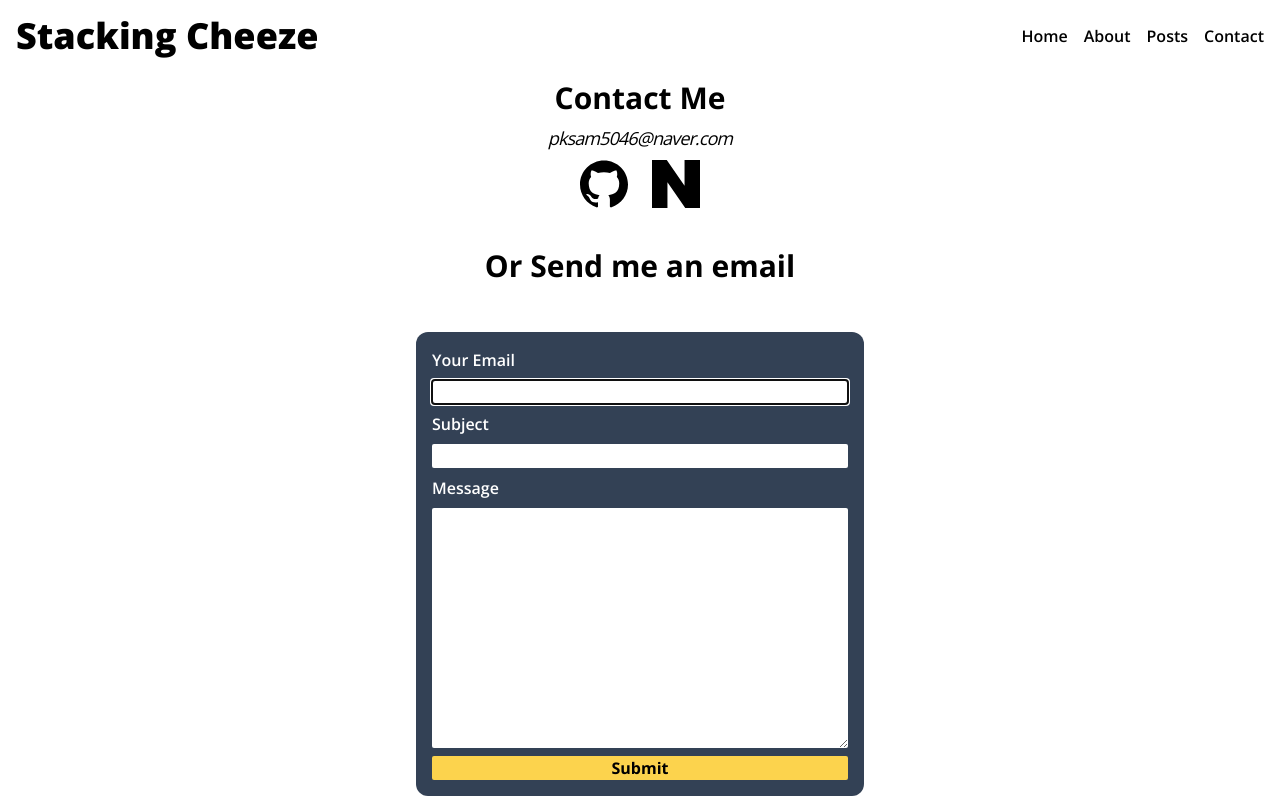
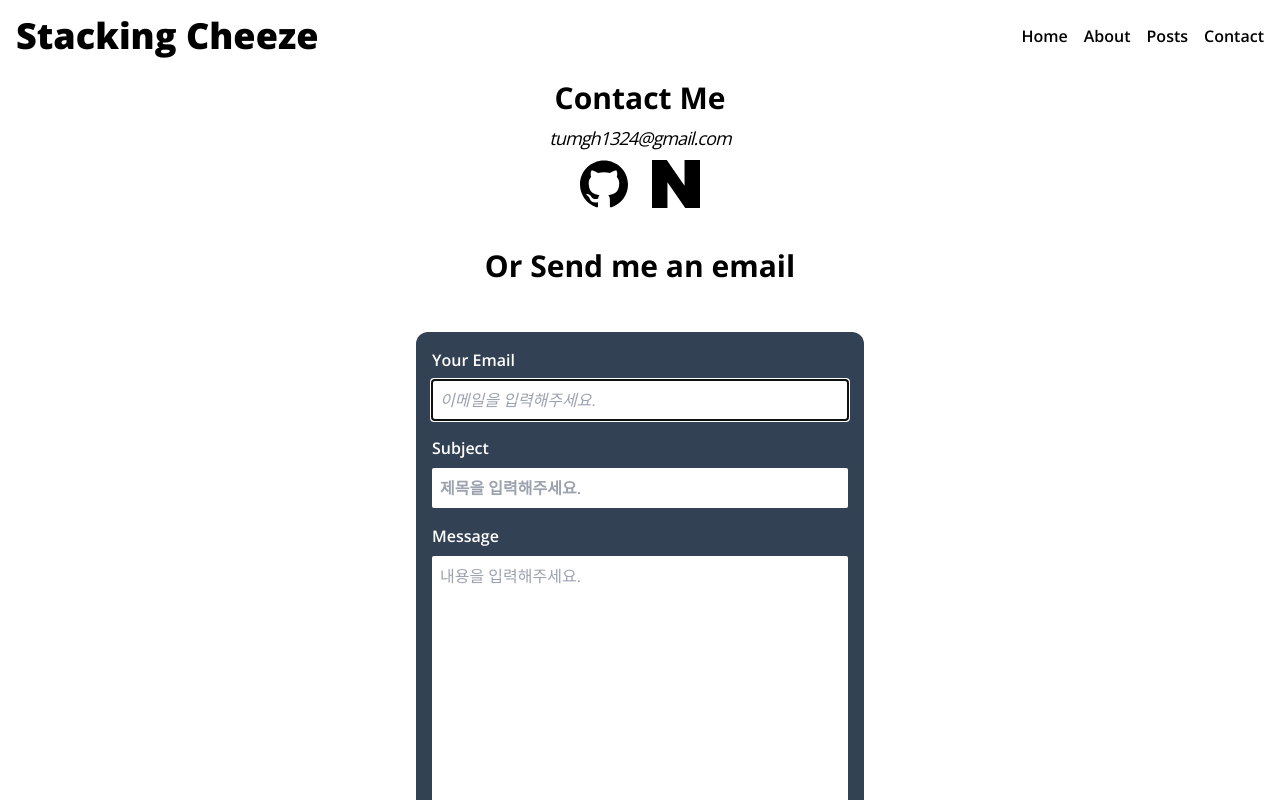
Before and after one commit to Cheeze-Man/cheeze-log-nextjs, a Next.js app: page /contact in a window 1280 px wide. Built offline with nearby package versions, Linux system fonts and the light colour scheme.

Commit message:
Feat: Contact page - 이메일 전송 기능 구현

```diff
--- a/package.json
+++ b/package.json
@@ -10,17 +10,20 @@
   },
   "dependencies": {
     "next": "13.2.4",
+    "nodemailer": "^6.9.11",
     "react": "^18",
     "react-dom": "^18",
     "react-icons": "^5.0.1",
     "react-markdown": "^9.0.1",
     "react-multi-carousel": "^2.8.4",
     "react-syntax-highlighter": "^15.5.0",
-    "remark-gfm": "^4.0.0"
+    "remark-gfm": "^4.0.0",
+    "yup": "^1.3.3"
   },
   "devDependencies": {
     "@tailwindcss/typography": "^0.5.10",
     "@types/node": "^20",
+    "@types/nodemailer": "^6.4.14",
     "@types/react": "^18",
     "@types/react-dom": "^18",
     "@types/react-syntax-highlighter": "^15.5.11",
--- /dev/null
+++ b/src/app/api/contact/route.ts
@@ -0,0 +1,39 @@
+import { sendEmail } from "@/service/email";
+import * as yup from "yup";
+
+const bodySchema = yup.object().shape({
+  from: yup.string().email().required(),
+  subject: yup.string().required(),
+  message: yup.string().required(),
+});
+
+export async function POST(req: Request) {
+  const body = await req.json();
+  if (!bodySchema.isValidSync(body)) {
+    return new Response(
+      JSON.stringify({ message: "메일 전송에 실패했습니다." }),
+      {
+        status: 400,
+      }
+    );
+  }
+  return sendEmail(body) //
+    .then(
+      () =>
+        new Response(
+          JSON.stringify({ message: "메일을 성공적으로 보냈습니다." }),
+          {
+            status: 200,
+          }
+        )
+    )
+    .catch((error) => {
+      console.error(error);
+      return new Response(
+        JSON.stringify({ message: "메일 전송에 실패했습니다." }),
+        {
+          status: 500,
+        }
+      );
+    });
+}
--- a/src/app/contact/page.tsx
+++ b/src/app/contact/page.tsx
@@ -18,7 +18,7 @@ export default function ContactPage() {
   return (
     <section className="flex flex-col items-center">
       <h2 className="text-3xl font-bold my-2">Contact Me</h2>
-      <p className="italic text-lg tracking-tighter">pksam5046@naver.com</p>
+      <p className="italic text-lg tracking-tighter">tumgh1324@gmail.com</p>
       <ul className="flex gap-6 my-2">
         {LINKS.map(({ title, icon, url }, i) => (
           <a
--- a/src/components/ContactForm.tsx
+++ b/src/components/ContactForm.tsx
@@ -1,6 +1,7 @@
 "use client";
 import { useState } from "react";
 import Banner, { BannerData } from "./Banner";
+import { sendContactEmail } from "@/service/contact";
 
 type Form = {
   from: string;
@@ -8,12 +9,14 @@ type Form = {
   message: string;
 };
 
-export default function ContactForm() {
-  const [form, setForm] = useState<Form>({
+const DEFAULT_DATA = {
   from: "",
   subject: "",
   message: "",
-  });
+};
+
+export default function ContactForm() {
+  const [form, setForm] = useState<Form>(DEFAULT_DATA);
   const [banner, setBanner] = useState<BannerData | null>(null);
 
   const handleFormChange = (
@@ -24,11 +27,19 @@ export default function ContactForm() {
   };
   const handleSubmit = (e: React.FormEvent<HTMLFormElement>) => {
     e.preventDefault();
-    console.log(form);
+    sendContactEmail(form) //
+      .then(() => {
         setBanner({ message: "이메일이 전송됐습니다.", state: "success" });
+        setForm(DEFAULT_DATA);
+      }) //
+      .catch(() => {
+        setBanner({ message: "이메일 전송에 실패했습니다.", state: "error" });
+      }) //
+      .finally(() => {
         setTimeout(() => {
           setBanner(null);
         }, 3000);
+      });
   };
 
   return (
@@ -42,12 +53,13 @@ export default function ContactForm() {
           Your Email
         </label>
         <input
-          className="rounded-sm"
+          className="text-black rounded-sm p-2 italic mb-2"
           required
           autoFocus
           type="email"
           id="from"
           name="from"
+          placeholder="이메일을 입력해주세요."
           value={form.from}
           onChange={handleFormChange}
         />
@@ -55,11 +67,12 @@ export default function ContactForm() {
           Subject
         </label>
         <input
-          className="rounded-sm"
+          className="text-black rounded-sm p-2 font-semibold mb-2"
           required
           type="text"
           id="subject"
           name="subject"
+          placeholder="제목을 입력해주세요."
           value={form.subject}
           onChange={handleFormChange}
         />
@@ -67,15 +80,16 @@ export default function ContactForm() {
           Message
         </label>
         <textarea
-          className="text-black rounded-sm"
+          className="text-black rounded-sm p-2"
           required
           rows={10}
           id="message"
           name="message"
+          placeholder="내용을 입력해주세요."
           value={form.message}
           onChange={handleFormChange}
         />
-        <button className="rounded-sm bg-amber-300 text-black font-bold hover:bg-amber-400">
+        <button className="rounded-sm bg-amber-300 text-black font-bold transition-all hover:bg-amber-400 p-2">
           Submit
         </button>
       </form>
--- a/src/components/Footer.tsx
+++ b/src/components/Footer.tsx
@@ -9,7 +9,7 @@ export default function Footer() {
             © {currentYear} All Rights Reserved.
           </p>
           <span className="sm:ml-auto sm:mt-0 mt-2 sm:w-auto w-full sm:text-left text-center text-amber-950 text-sm">
-            경기도 시흥시 신천동.
+            Siheung-daero, Siheung-si, Gyeonggi-do, Republic of Korea(🇰🇷)
           </span>
         </div>
         <div className="container mx-auto pb-4 px-5 flex flex-wrap flex-col sm:flex-row">
--- /dev/null
+++ b/src/service/contact.ts
@@ -0,0 +1,17 @@
+import { EmailData } from "./email";
+
+export async function sendContactEmail(email: EmailData) {
+  const res = await fetch("/api/contact", {
+    method: "POST",
+    body: JSON.stringify(email),
+    headers: {
+      "Content-Type": "application/json",
+    },
+  });
+
+  const data = await res.json();
+  if (!res.ok) {
+    throw new Error(data.message || "Server Request Failed");
+  }
+  return data;
+}
--- /dev/null
+++ b/src/service/email.ts
@@ -0,0 +1,33 @@
+import nodemailer from "nodemailer";
+
+export type EmailData = {
+  from: string;
+  subject: string;
+  message: string;
+};
+
+const transporter = nodemailer.createTransport({
+  host: "smtp.gmail.com",
+  port: 465,
+  secure: true,
+  auth: {
+    user: process.env.AUTH_USER,
+    pass: process.env.AUTH_PASS,
+  },
+});
+
+export async function sendEmail({ subject, from, message }: EmailData) {
+  const mailData = {
+    to: process.env.AUTH_USER,
+    subject: `[BLOG] ${subject}`,
+    from,
+    html: `
+    <h1>${subject}</h1>
+    <div>${message}</div>
+    <br/>
+    <p>보낸이: ${from}</p>
+    `,
+  };
+
+  return transporter.sendMail(mailData);
+}
```
Also changed, not shown: 1 other file (tests, documents, lock files or other folders). Lines whose indentation alone changed are shown as unchanged.
